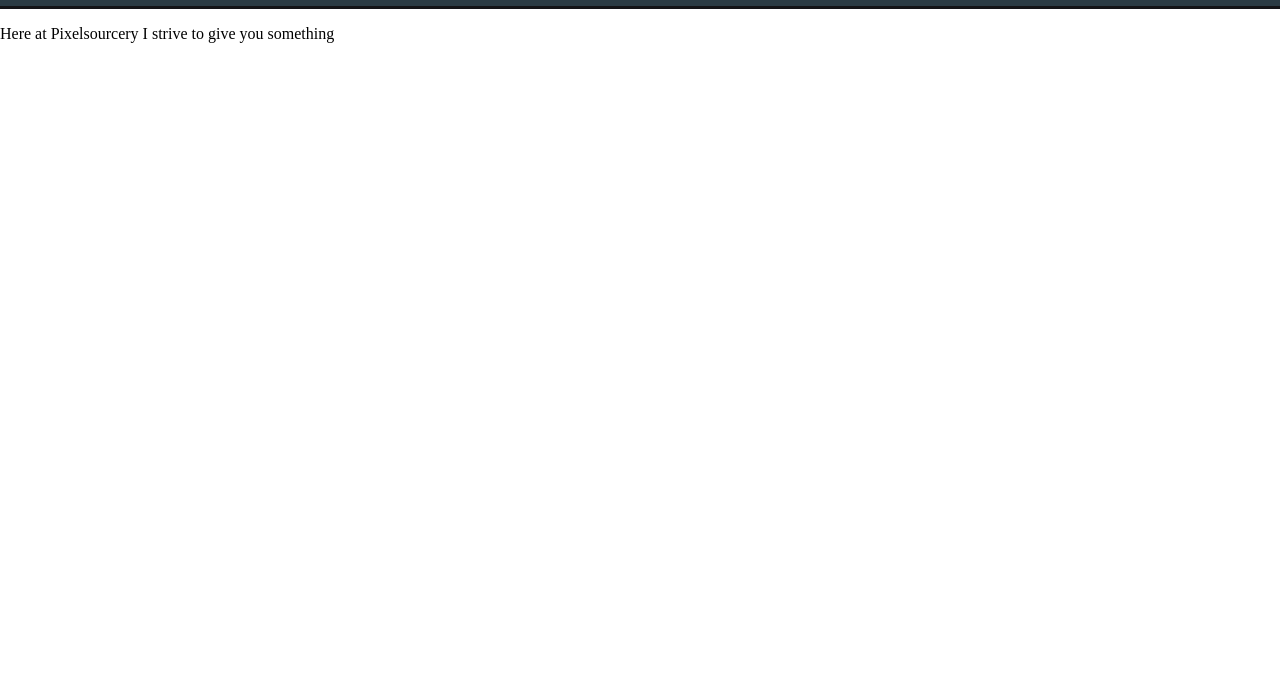
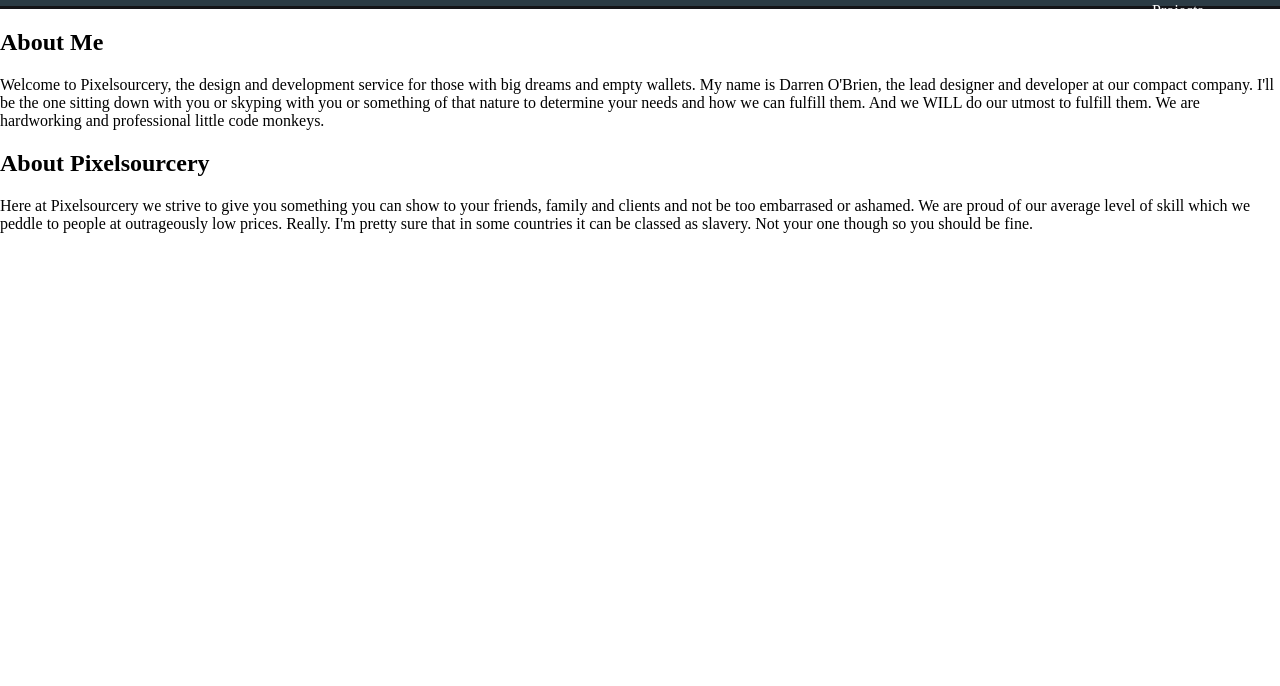
Before and after one commit to Systole19/Profile-Site, a plain HTML site: page index.html in a window 1280 px wide. Shown: the part 114-800 px from the top of the page. Drawn offline with Linux system fonts and the light colour scheme.

Commit message:
Add files via upload

```diff
--- a/index.html
+++ b/index.html
@@ -1,5 +1,6 @@
 <!DOCTYPE html>
 <head>
+  <link href="https://fonts.googleapis.com/css?family=Indie+Flower|Open+Sans+Condensed:300|Titillium+Web" rel="stylesheet">
   <link href="CSS/styles.css" type="text/css" rel="stylesheet">
 </head>
 <body>
@@ -14,11 +15,35 @@
       </ul>
     </div>
     <div id="headerLogo"></div>
+    <div id="headerSpacing"></div>
+    <div id="navHome">Home</div>
+    <div id="navSkills">Skills</div>
+    <div id="navProjects">Projects</div>
+    <div id="navContact">Contact</div>
   </header>
 
   <div class="content">
-    <p>Here at Pixelsourcery I strive to give you something </p>
-  </div>
+    <div id="aboutMe">
+    <h2>About Me</h2>
+      <p>
+        Welcome to Pixelsourcery, the design and development service for those with
+        big dreams and empty wallets. My name is Darren O'Brien, the lead designer
+        and developer at our compact company. I'll be the one sitting down with
+        you or skyping with you or something of that nature to determine your needs
+        and how we can fulfill them. And we WILL do our utmost to fulfill them. We
+        are hardworking and professional little code monkeys.
+      </p>
+    </div>
+    <div id="aboutPixel">
+      <h2>About Pixelsourcery</h2>
+      <p>
+        Here at Pixelsourcery we strive to give you something you can show to your
+        friends, family and clients and not be too embarrased or ashamed. We are
+        proud of our average level of skill which we peddle to people at outrageously
+        low prices. Really. I'm pretty sure that in some countries it can be classed
+        as slavery. Not your one though so you should be fine.
+      </p>
+    </div>
 
   <footer>
   </footer>
```
